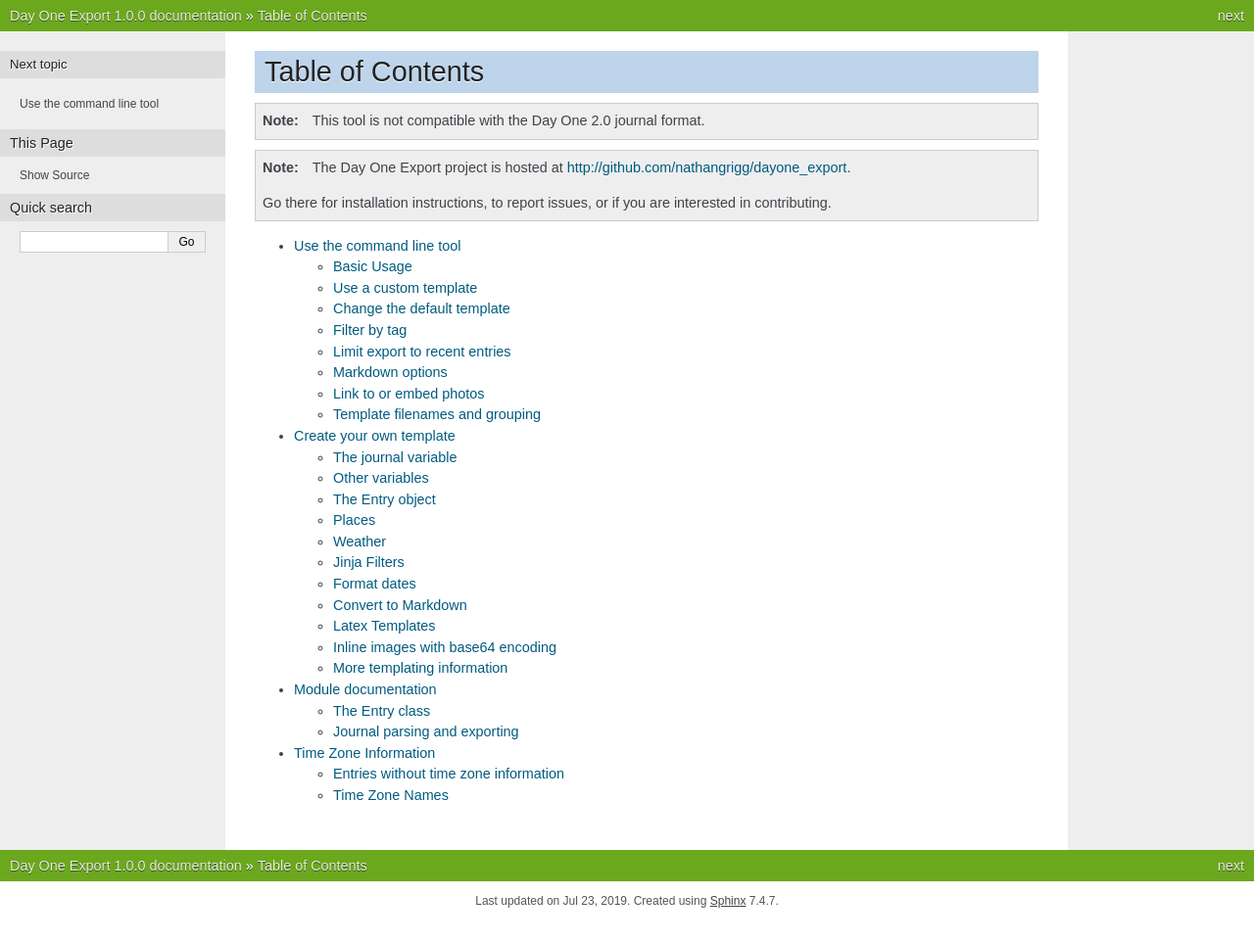
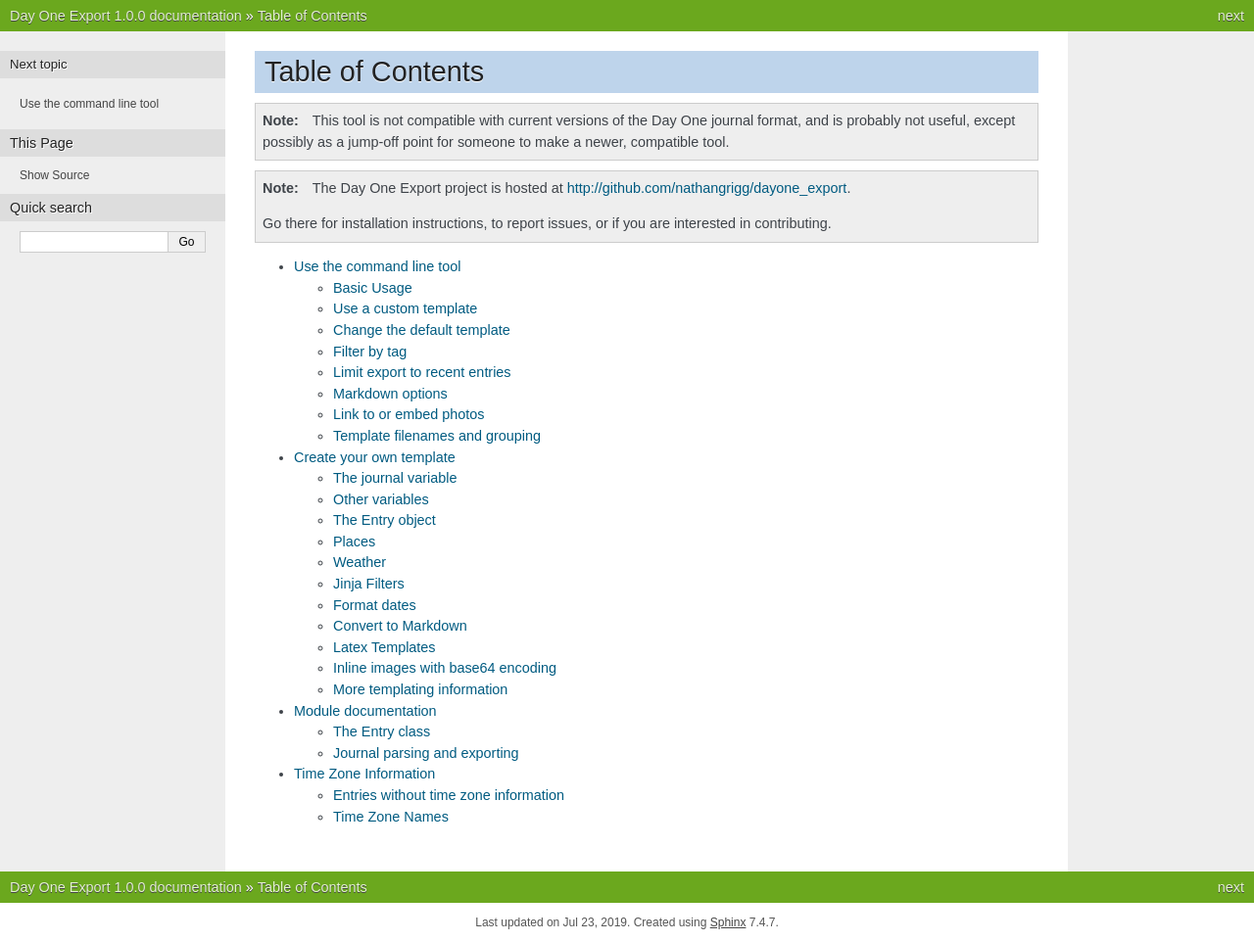
Before and after one commit to nathangrigg/dayone_export, a Sphinx documentation site: the page built from docs/index.rst, in a window 1280 px wide. Shown: the whole page at 98% size. Built offline with Sphinx 7.4.7, drawn with Linux system fonts in a browser that asks for light colours; the version number is read from the project's files by our own code; before the commit the page ends 940 px from its top, so only the background shows below that.

Commit message:
Update docs with better compatibility message.

```diff
--- a/docs/index.rst
+++ b/docs/index.rst
@@ -3,8 +3,9 @@
 
 .. note::
 
-   This tool is not compatible with the Day One 2.0 journal format.
-
+   This tool is not compatible with current versions of the Day One journal
+   format, and is probably not useful, except possibly as a jump-off point
+   for someone to make a newer, compatible tool.
 
 .. note::
 
```
Also changed, not shown: README.md (+4 -1 lines).
